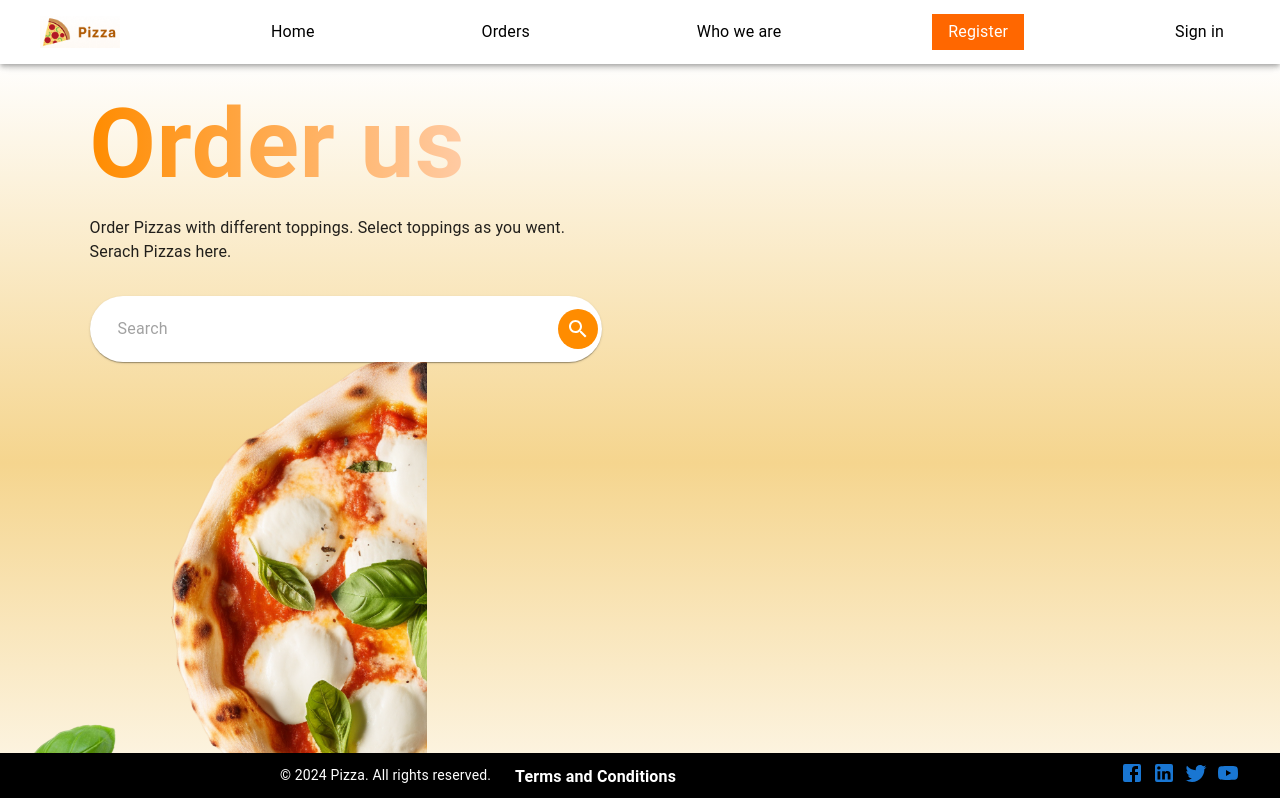
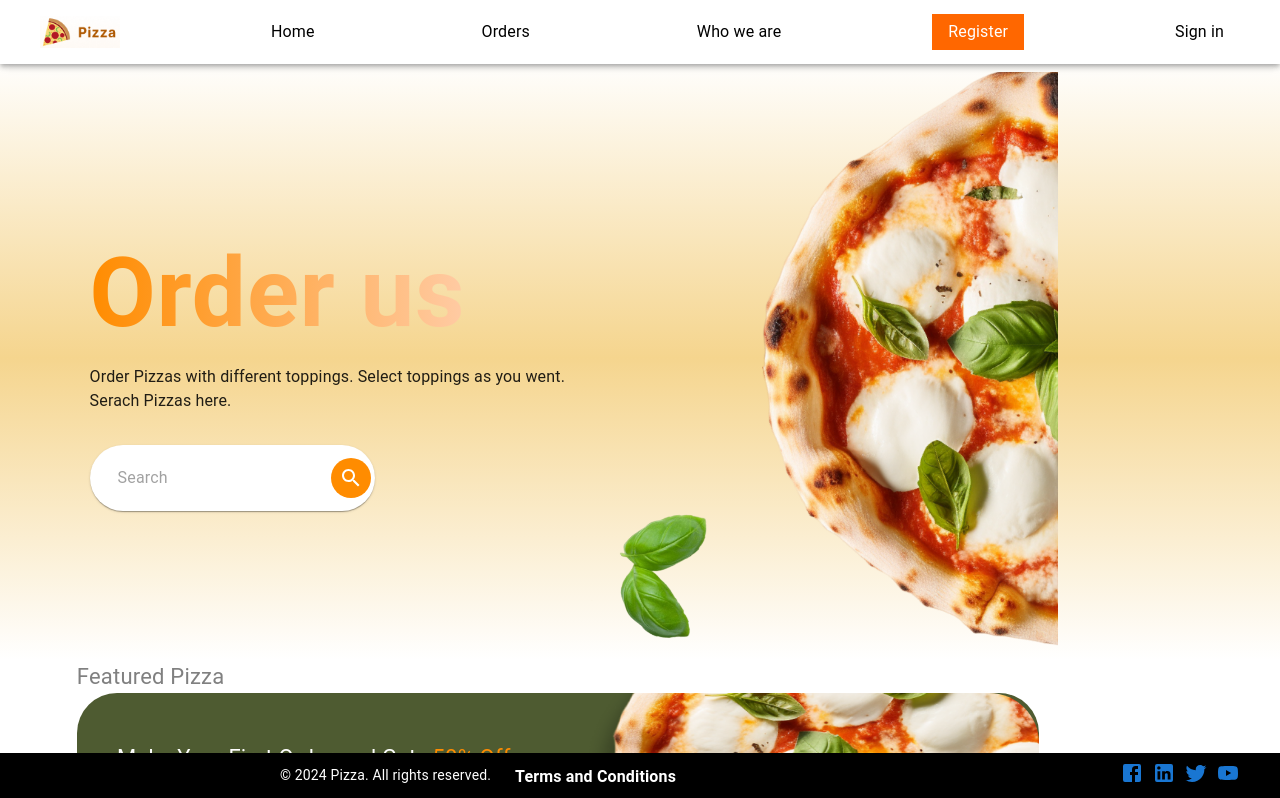
Before and after one commit to getye/Pizza-Ordering-App, a React (Create React App) app in the folder client/: page / in a window 1280 px wide. Shown: the top 798 px of the page. Built offline with nearby package versions, Linux system fonts and the light colour scheme.

Commit message:
Side bar and body

```diff
--- a/client/src/components/home.js
+++ b/client/src/components/home.js
@@ -41,7 +41,7 @@ return (
         }}
         >
 
-      <Grid item xs={12} sm={8} sx={{
+      <Grid item   sx={{
         display: 'flex', flexDirection: 'column', alignItems: 'flex-start',
         ml: {xs: '1%', sm: '2%', md: '5%', lg: '7%'}
          }}>
@@ -89,7 +89,7 @@ return (
         </Paper>
       </Grid>
 
-      <Grid item xs={12} sm={4} sx={{ display: 'flex', justifyContent: 'flex-end', alignItems: 'end'}}>
+      <Grid item  sx={{ display: 'flex', justifyContent: 'flex-end', alignItems: 'end'}}>
         <img src={home1} alt='Pizza' style={{maxWidth:'40%', maxHeight:'22vh'}}/>
         <img src={home2} alt='Pizza' style={{maxWidth:'60%', maxHeight:'80vh'}}/>
       </Grid>
```
Also changed, not shown: 8 other files (tests, documents, lock files or other folders).
